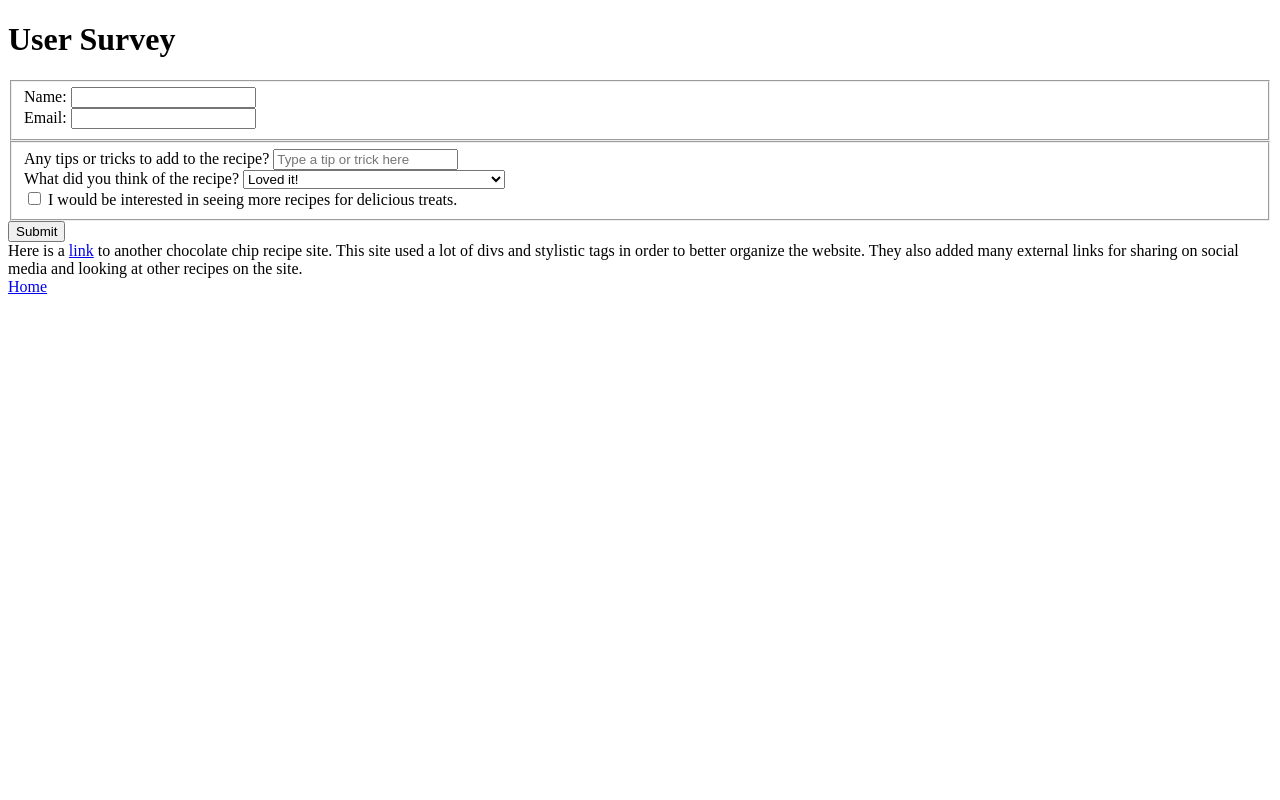
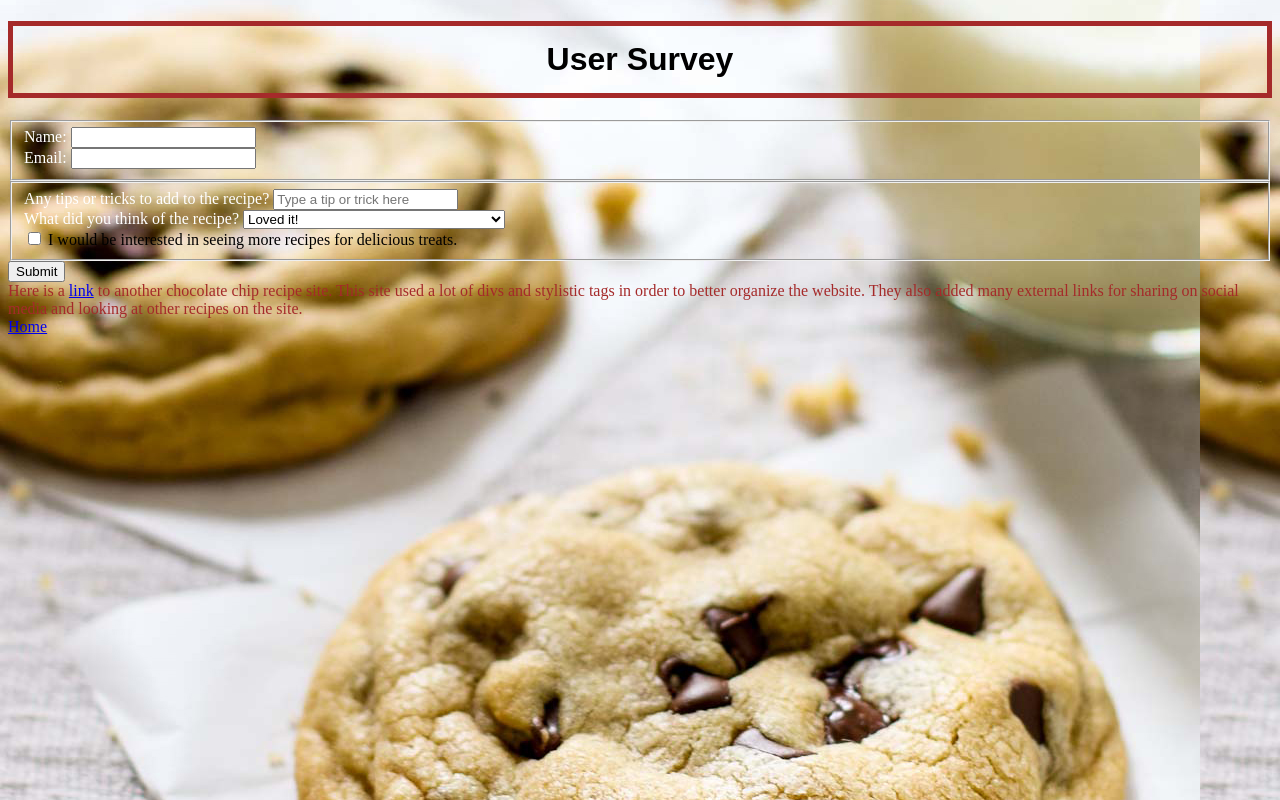
Before and after one commit to krammohan/cookie-recipe, a plain HTML site: page survey.html in a window 1280 px wide. Drawn offline with Linux system fonts and the light colour scheme.

Commit message:
Added CSS to website

```diff
--- /dev/null
+++ b/styles.css
@@ -0,0 +1,50 @@
+.supplies {
+  font-family: "Courier New", Courier, monospace;
+  color: white;
+}
+
+h1 {
+  text-align: center;
+  border: 5px solid brown;
+  padding: 15px;
+  margin-left: 0px;
+  font-family: "Copperplate / Copperplate Gothic Light", sans-serif;
+}
+
+body {
+  background-image: url("cookie.jpg");
+}
+
+h3 {
+  color: brown;
+}
+
+.instructions {
+  color: white;
+}
+
+#name {
+  color: white;
+}
+
+#email {
+  color: white;
+}
+
+label {
+  color: white;
+}
+
+#box {
+  color: white;
+}
+
+#end {
+  color: brown;
+}
+
+@media screen and (max-width: 500px) {
+  body {
+    font-size: small;
+  }
+}
--- a/survey.html
+++ b/survey.html
@@ -1,18 +1,22 @@
 <!DOCTYPE html>
 <html>
 <head>
+  <link href='styles.css' rel='stylesheet' type='text/css'>
+  <title>Cookie Survey</title>
+</head>
+<header>
 <h1>User Survey</h1>
-</head>
+</header>
 
 <form name="survey" action="https://httpbin.org/post" method="post">
   <fieldset>
     <div>
-      <label>Name:</label>
+      <label id="name">Name:</label>
       <input type="text" name="yourname">
     </div>
 
     <div>
-      <label>Email:</label>
+      <label id="email">Email:</label>
       <input type="email" name="email">
     </div>
   </fieldset>
@@ -34,14 +38,14 @@
     </div>
 
     <div>
-      <input type="checkbox" name="interested" value="agree">
+      <input id="box" type="checkbox" name="interested" value="agree">
       I would be interested in seeing more recipes for delicious treats.
     </div>
   </fieldset>
 
   <button type="submit">Submit</button>
 </form>
-Here is a <a href="http://www.bettycrocker.com/recipes/ultimate-chocolate-chip-cookies/77c14e03-d8b0-4844-846d-f19304f61c57">link<a> to another chocolate chip recipe site. This site used a lot of divs and stylistic tags in order to better organize the website. They also added many external links for sharing on social media and looking at other recipes on the site.
+<div id="end">Here is a <a href="http://www.bettycrocker.com/recipes/ultimate-chocolate-chip-cookies/77c14e03-d8b0-4844-846d-f19304f61c57">link<a> to another chocolate chip recipe site. This site used a lot of divs and stylistic tags in order to better organize the website. They also added many external links for sharing on social media and looking at other recipes on the site. </div>
 <footer>
   	<a href="index.html">Home<a>
 </footer>
```
Also changed, not shown: index.html (+6 -3 lines).
